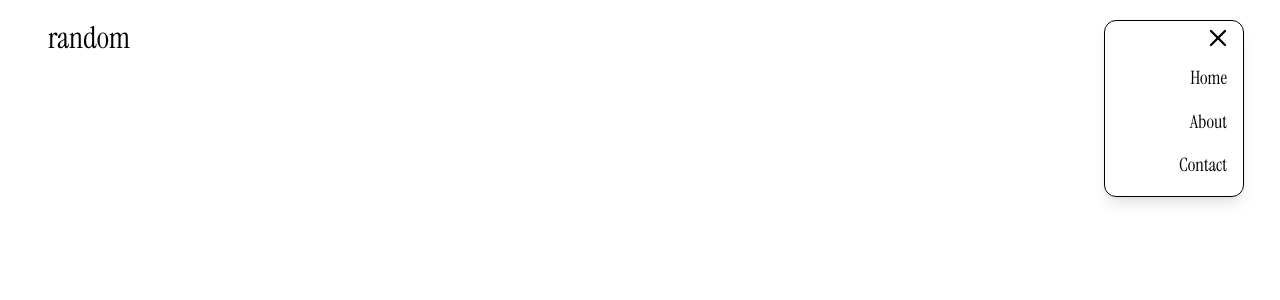
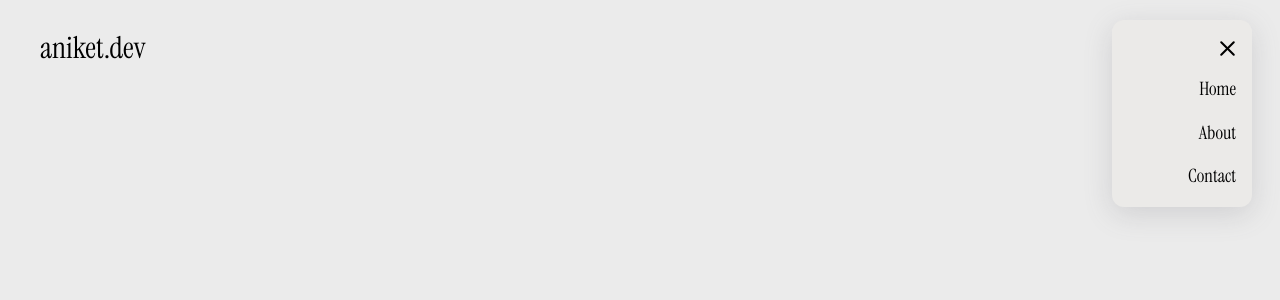
Before and after one commit to aniket-padyal/portfolio, a React (Vite) app: page / in a window 1280 px wide. Both pictures are taken after a click on the button "Open menu". Shown: the top 300 px of the page. Built offline with nearby package versions, Linux system fonts and the light colour scheme.

Commit message:
small changes in navbar

```diff
--- a/src/components/common/Navbar.jsx
+++ b/src/components/common/Navbar.jsx
@@ -9,8 +9,8 @@ const Navbar = () => {
   const toggleMenu = () => setIsMenuOpen((prev) => !prev);
 
   return (
-    <nav className="relative flex items-center justify-between w-full px-12 py-5 ">
-      <h1 className="text-3xl">random</h1>
+    <nav className="relative flex items-center justify-between w-full px-10 py-7.5 ">
+      <h1 className="text-3xl">aniket.dev</h1>
 
       {/* Menu Toggle Button */}
       <button
@@ -18,14 +18,14 @@ const Navbar = () => {
         aria-label={isMenuOpen ? "Close menu" : "Open menu"}
         className="z-20 cursor-pointer  "
       >
-        {isMenuOpen ? <X size={28} /> : <Menu size={28} />}
+        {isMenuOpen ? <X size={25} /> : <Menu size={25} />}
       </button>
 
       {/* Floating Menu Card */}
       {isMenuOpen && (
-        <div className="absolute top-5 right-9 min-w-35 rounded-xl border p-4 shadow-lg">
+        <div className="absolute top-5 right-7 min-w-35 rounded-xl p-4 shadow-[0px_7px_29px_0px_rgba(100,100,111,0.2)] bg-[#ebeae8]  ">
           {/* Navigation Links */}
-          <ul className="mt-7 flex flex-col items-end gap-4">
+          <ul className="mt-10 flex flex-col items-end gap-4">
             {navLinks.map((link) => (
               <li key={link}>
                 <a
--- a/src/index.css
+++ b/src/index.css
@@ -25,4 +25,6 @@ body {
   overflow-x: hidden;
   /* background-color: #0f0f0f;
   color:var(--fg); */
+
+  background-color: #ebebeb;
 }
```
